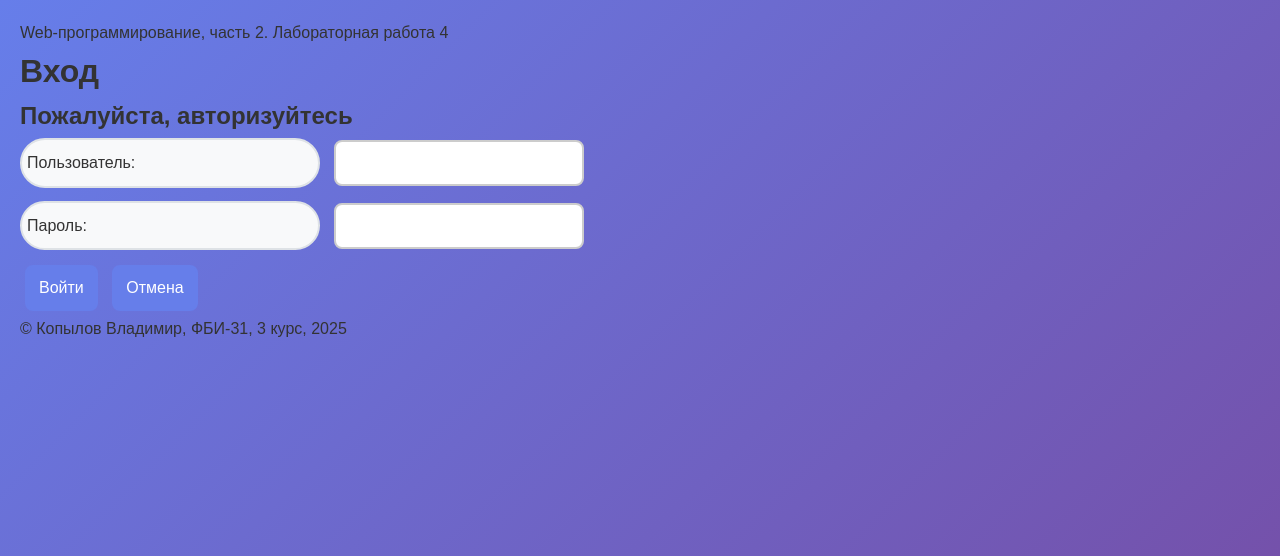
After one commit to ruwer555/Web-backend-lab, a Flask app: page /lab4/login in a window 1280 px wide. The commit adds this page. Shown: the top 556 px of the page. Run offline with Flask 3, Linux system fonts and the light colour scheme.

Commit message:
Авторизация

```diff
--- a/lab4.py
+++ b/lab4.py
@@ -107,7 +107,6 @@ def tree():
 
     operation = request.form.get('operation')
 
-    # Валидация операций
     if operation == 'cut':
         if tree_count > 0:
             tree_count -= 1
@@ -116,3 +115,14 @@ def tree():
             tree_count += 1
 
     return redirect('/lab4/tree')
+
+@lab4.route('/lab4/login', methods=['GET', 'POST'])
+def login():
+    if request.method == "GET":
+        return render_template('lab4/login.html', authorized=False)
+    login = request.form.get('login')
+    password = request.form.get('password')
+    if login =='alex' and password == '123':
+        return render_template('lab4/login.html', login=login, password= password, authorized=True)
+    error = 'Неверные логин и/или пароль'
+    return render_template('lab4/login.html', error=error, authorized=False)
--- a/templates/lab4/lab4.html
+++ b/templates/lab4/lab4.html
@@ -15,5 +15,6 @@
         <li><a href="/lab4/sub-form">Вычитание</a></li>
         <li><a href="/lab4/expo-form">Возведение в степень</a></li>
         <li><a href="/lab4/tree">Деревья</a></li>
+        <li><a href="/lab4/login">Авторизизация</a></li>
     </ul>
 {% endblock %}
--- /dev/null
+++ b/templates/lab4/login.html
@@ -0,0 +1,27 @@
+{% extends "base.html" %}
+
+{% block lab %}Лабораторная работа 4{% endblock %}
+
+{% block main %}
+    {% if authorized %}
+        <h1>Добро пожаловать, {{ login }}!
+    {% else %}
+        <h1>Вход</h1>
+        <h2>Пожалуйста, авторизуйтесь</h2>
+        <form method="post">
+            <div>
+                <label for="login">Пользователь:</label>
+                <input type="text" id="login" name="login">
+            </div>
+            <div>
+                <label for="password">Пароль:</label>
+                <input type="password" id="password" name="password">
+            </div>
+            <div>{{ error }}</div>
+            <div>
+                <button type="submit">Войти</button>
+                <button type="reset">Отмена</button>
+            </div>
+        </form>
+    {% endif %}
+{% endblock %}
--- a/templates/lab4/tree.html
+++ b/templates/lab4/tree.html
@@ -12,7 +12,6 @@
             Посадить дерево
         </button>
 
-        {# Кнопка "Срубить" блокируется при нуле деревьев #}
         <button name="operation" value="cut"
                 {% if tree_count == 0 %}disabled{% endif %}>
             Срубить дерево
```
